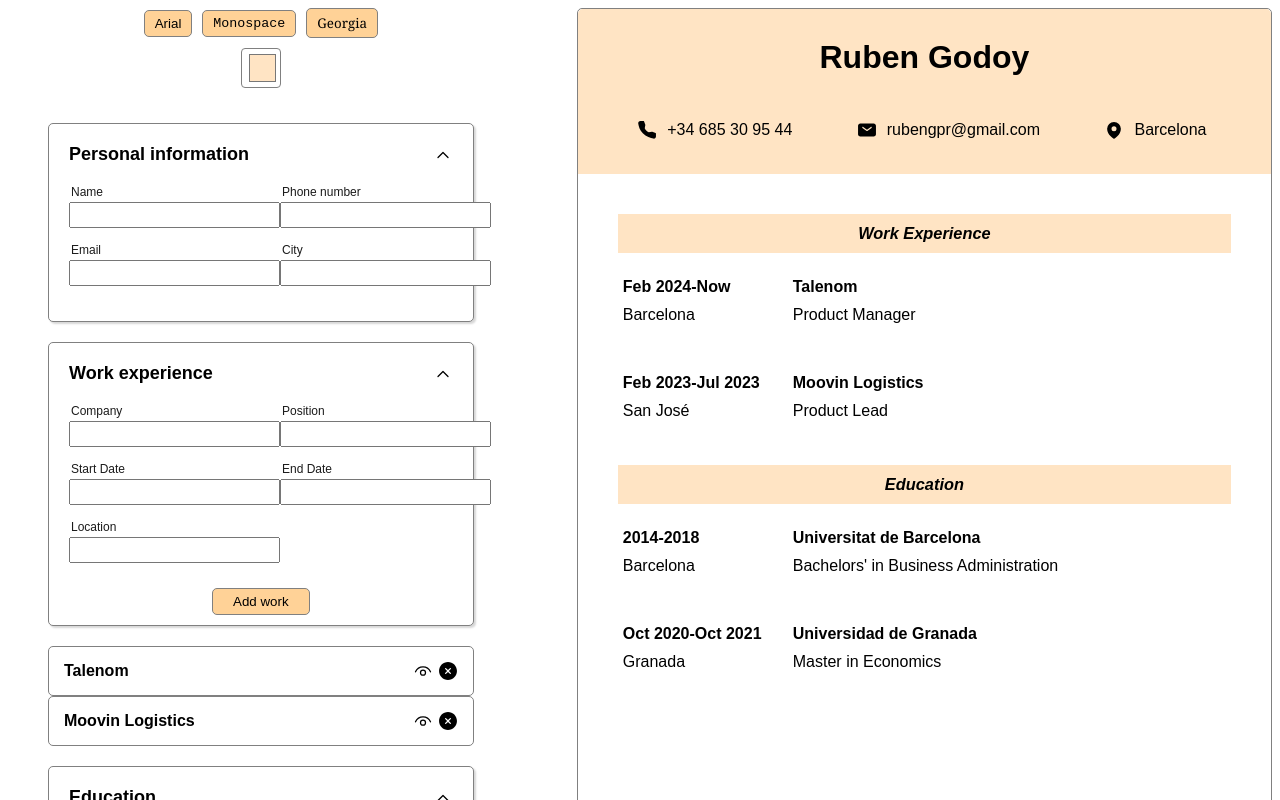
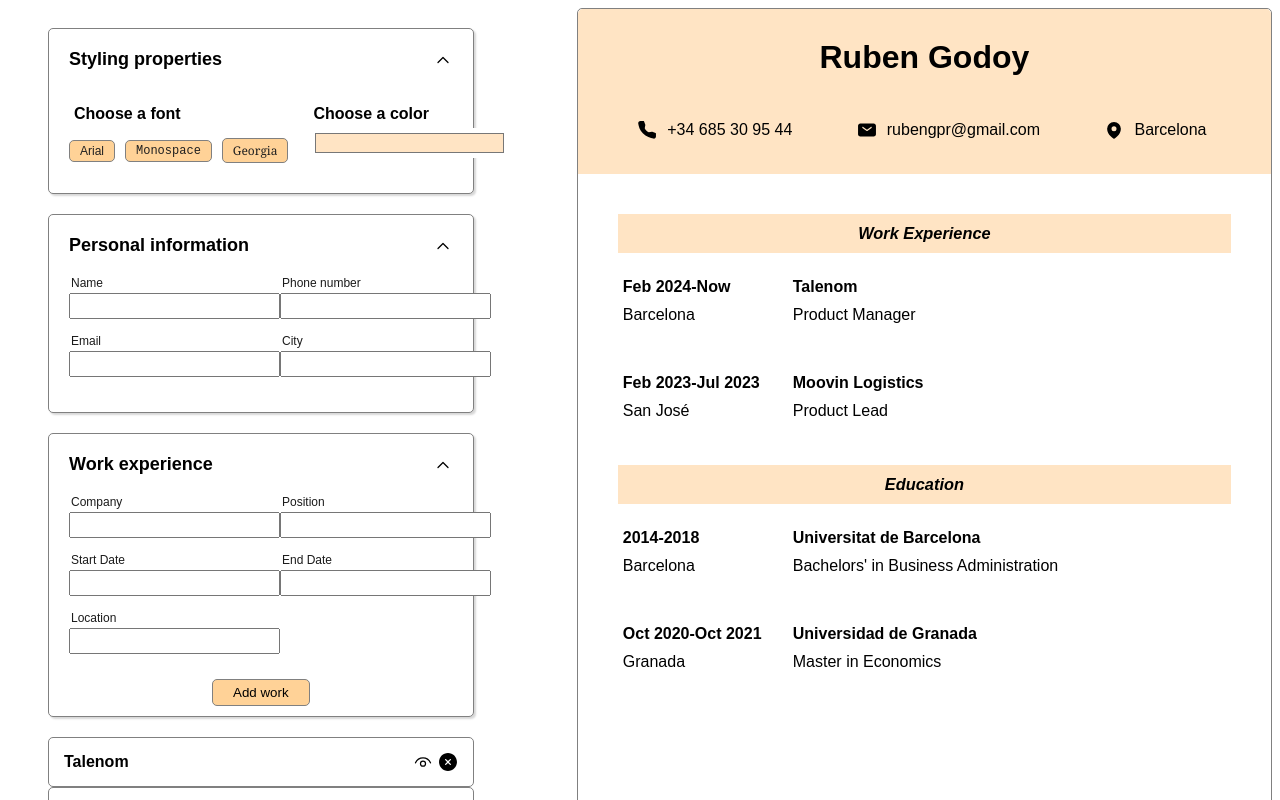
Before and after one commit to rubengpr/cv-builder, a React (Vite) app: page / in a window 1280 px wide. Shown: the top 800 px of the page. Built offline with nearby package versions, Linux system fonts and the light colour scheme.

Commit message:
Add CSS tweak

```diff
--- a/src/App.jsx
+++ b/src/App.jsx
@@ -200,8 +200,10 @@
     <React.StrictMode>
       <div className="container">
         <ControlMenu>
-          <StylesCard handleFontChange={handleFontChange} />
-          <ColorCard handleColorChange={handleColorChange} color={color} />
+          <InputBox title="Styling properties" showButton={false}>
+            <StylesCard handleFontChange={handleFontChange} />
+            <ColorCard handleColorChange={handleColorChange} color={color} />
+          </InputBox>
           <InputBox title="Personal information" showButton={false} >
             <Input handleChange={handleChange} label="Name" id="name" />
             <Input handleChange={handleChange} label="Phone number" id="phone" />
--- a/src/components/control-menu/color-card/ColorCard.css
+++ b/src/components/control-menu/color-card/ColorCard.css
@@ -1,15 +1,14 @@
 .color-card {
     display: flex;
-    flex-direction: row;
+    flex-direction: column;
     justify-content: center;
-    align-items: center;
-    margin: 10px 0px;
+    align-items: left;
+    margin: 10px 0px 0px 20px;
 }
 
 .colorpicker-button {
+    cursor: pointer;
     background-color: white;
-    border-radius: 4px;
-    border: 1px solid gray;
-    width: 40px;
-    height: 40px;
+    border: none;
+    height: 30px;
 }
--- a/src/components/control-menu/color-card/ColorCard.jsx
+++ b/src/components/control-menu/color-card/ColorCard.jsx
@@ -4,6 +4,7 @@
 export function ColorCard({ handleColorChange, color }) {
     return(
         <div className='color-card'>
+            <p className='font-title b'>Choose a color</p>
             <input className='colorpicker-button' type="color" onInput={handleColorChange} value={color} />
         </div>
     )
--- a/src/components/control-menu/styles-card/StylesCard.css
+++ b/src/components/control-menu/styles-card/StylesCard.css
@@ -1,3 +1,11 @@
+.card-styles {
+    display: flex;
+    flex-direction: column;
+    justify-content: center;
+    align-items: left;
+    gap: 10px;
+}
+
 .button-wrapper {
     display: flex;
     flex-direction: row;
@@ -9,15 +17,21 @@
 .button-font {
     background-color: white;
     color: black;
-    padding: 5px 10px;
+    padding: 3px 10px;
     border: 1px solid gray;
     border-radius: 5px;
     background-color: rgb(255, 210, 151);
+    font-size: 12px;
+    color: rgb(32, 32, 32);
 }
 
 .button-font:hover {
     cursor: pointer;
     background-color: rgb(255, 210, 151, 0.8);
+}
+
+.font-title {
+    font-weight: 900;
 }
 
 .arial {
--- a/src/components/control-menu/styles-card/StylesCard.jsx
+++ b/src/components/control-menu/styles-card/StylesCard.jsx
@@ -3,10 +3,13 @@
 
 export function StylesCard({ handleFontChange }) {
     return(
-        <div className='button-wrapper'>
-            <button className='button-font arial' onClick={handleFontChange}>Arial</button>
-            <button className='button-font monospace' onClick={handleFontChange}>Monospace</button>
-            <button className='button-font georgia' onClick={handleFontChange}>Georgia</button>
+        <div className='card-styles'>
+            <p className='font-title'>Choose a font</p>
+            <div className='button-wrapper'>
+                <button className='button-font arial' onClick={handleFontChange}>Arial</button>
+                <button className='button-font monospace' onClick={handleFontChange}>Monospace</button>
+                <button className='button-font georgia' onClick={handleFontChange}>Georgia</button>
+            </div>
         </div>
     )
 }
```
